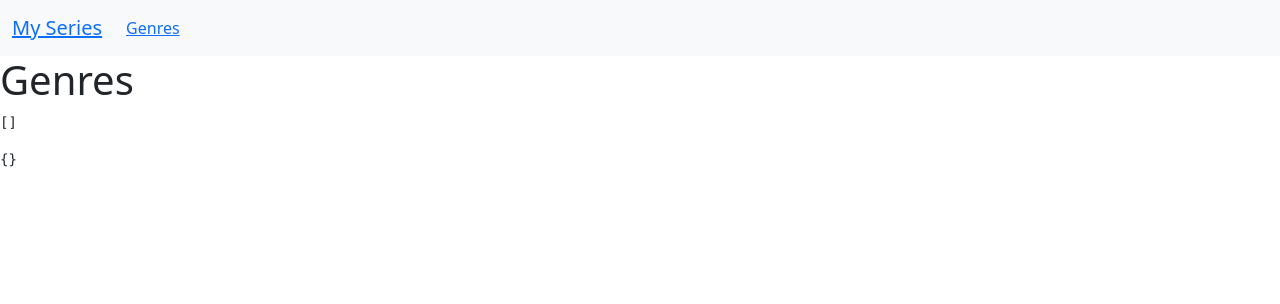
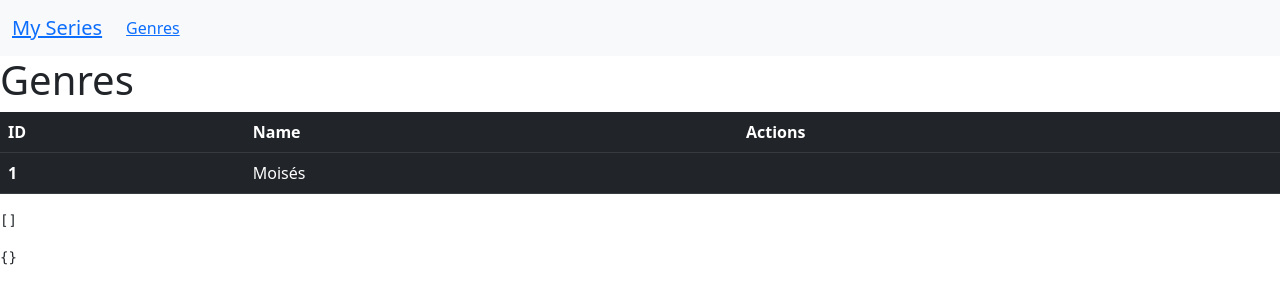
Before and after one commit to moisesrmartins/React_3_Minhas_Series, a React (Create React App) app in the folder minhas_series/: page /Genres in a window 1280 px wide. Shown: the top 304 px of the page. Built offline with nearby package versions, Linux system fonts and the light colour scheme; no server answers.

Commit message:
React_3_Minhas_Series Parte 12: Table

```diff
--- a/minhas_series/src/Genres.js
+++ b/minhas_series/src/Genres.js
@@ -4,14 +4,30 @@ import axios from "axios";
 const Genres = () => {
   const [data, setData] = useState([]);
   useEffect(() => {
-    axios.get("/genres").then((ans) => {
-      setData(ans.data);
+    axios.get("/api/genres").then((ans) => {
+      setData(ans.data.data);
     });
   }, []);
 
   return (
     <div>
       <h1>Genres</h1>
+      <table className="table table-dark">
+        <thead>
+          <tr>
+            <th scope="col">ID</th>
+            <th scope="col">Name</th>
+            <th scope="col">Actions</th>
+          </tr>
+        </thead>
+        <tbody>
+          <tr>
+            <th scope="row">1</th>
+            <td>Moisés</td>
+            <td></td>
+          </tr>
+        </tbody>
+      </table>
       <pre>{JSON.stringify(data)}</pre>
     </div>
   );
```
